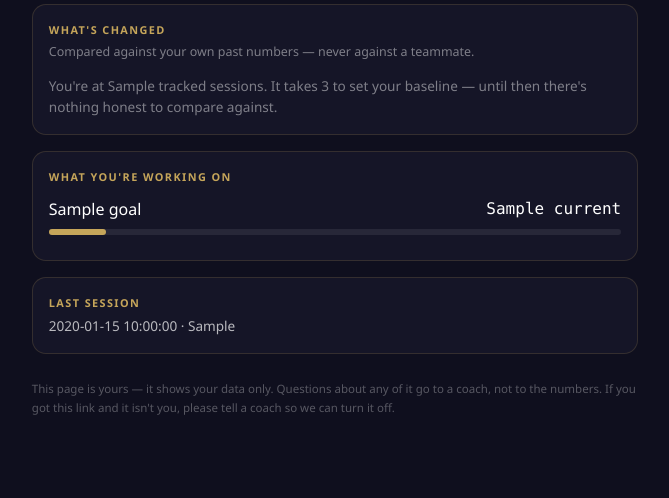
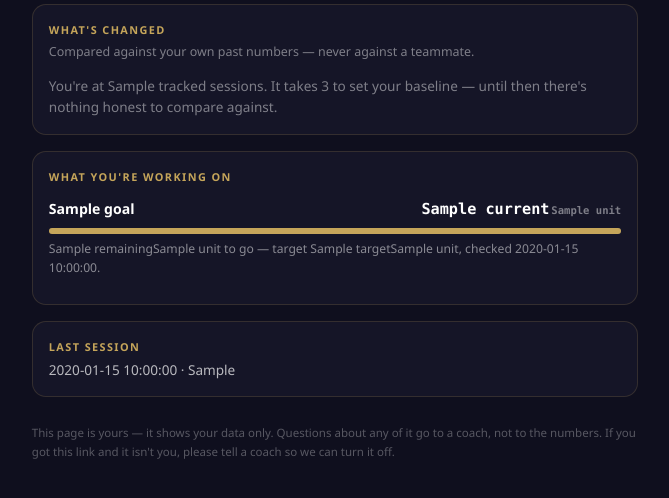
Before and after one commit to IDBach16/moeller-hub, a Flask app: template templates/mycard.html in a window 1280 px wide. Shown: the part 144-642 px from the top of the page, without its empty margins (305-974 px from the left). Run offline with Flask 3, Linux system fonts and the light colour scheme; the template is opened without the code that fills it: most values are stand-ins (such as "Sample title", 1, 10 or a date in 2020).

Commit message:
Fix two bugs the first goal-bearing card exposed
Opening a player who actually had a goal 500'd: the template treated
goal.progress as a percentage when profiles.goal_progress returns a dict
(state/current/start/target/pct/remaining). Every card for a player with
a goal was broken, and no test caught it because the fixtures had none.
There is a check for it now, plus the goal line reads like something a
kid would want -- "1.5mph to go, target 86.0mph, checked 2026-10-31".

The worse one: "What's changed" painted anything not-favorable red, and
favorable is None -- not False -- for a neutral-polarity metric. Both of
Seth's flagged changes are release side and horizontal break, which the
registry deliberately marks neutral: the system knows the number moved,
not whether that is good. So his card told him in red that his delivery
had gone wrong, which is precisely the "up is not good" rule this repo
already writes down. Three states now, and a neutral change says out
loud that it is a change, not a verdict, and belongs in a conversation
with a coach.

Co-Authored-By: Claude Opus 5 (1M context) <noreply@anthropic.com>

```diff
--- a/templates/mycard.html
+++ b/templates/mycard.html
@@ -64,9 +64,15 @@ h1{font-size:1.75rem;font-weight:800;letter-spacing:.01em;line-height:1.15}
 .chg:last-child{border-bottom:none}
 .chg .h{font-weight:700;font-size:.9rem}
 .chg .h.up{color:var(--up)} .chg .h.down{color:var(--down)}
+.chg .h.flat{color:var(--gold-light)}   /* moved, but not judged */
 .chg .d{color:rgba(255,255,255,.6);font-size:.82rem}
-.goal{padding:.55rem 0;border-bottom:1px solid rgba(255,255,255,.07)}
+.goal{padding:.6rem 0;border-bottom:1px solid rgba(255,255,255,.07)}
 .goal:last-child{border-bottom:none}
+.grow{display:flex;justify-content:space-between;align-items:baseline;gap:.6rem}
+.glab{font-size:.88rem;font-weight:600}
+.gnow{font-size:.95rem;font-weight:700;white-space:nowrap}
+.gnow small{font-size:.66rem;color:rgba(255,255,255,.45);margin-left:.12rem}
+.gmeta{margin-top:.35rem;font-size:.76rem;color:rgba(255,255,255,.5)}
 .gtrack{height:6px;border-radius:99px;background:rgba(255,255,255,.08);margin-top:.4rem}
 .gfill{height:100%;border-radius:99px;background:var(--gold)}
 .empty{color:rgba(255,255,255,.45);font-size:.85rem}
@@ -137,12 +143,23 @@ h1{font-size:1.75rem;font-weight:800;letter-spacing:.01em;line-height:1.15}
       <p class="empty">You're at {{ c.sessions_n }} tracked session{{ '' if c.sessions_n == 1 else 's' }}.
         It takes 3 to set your baseline — until then there's nothing honest to compare against.</p>
     {% elif c.changes %}
+      {# Three states, not two. favorable is None for a metric whose polarity is
+         'neutral' -- release side, horizontal break -- where the system knows
+         the number moved but NOT whether that is good. Painting those red tells
+         a kid his delivery went wrong when nobody concluded that. #}
       {% for ch in c.changes %}
       <div class="chg">
-        <div class="h {{ 'up' if ch.favorable else 'down' }}">
+        <div class="h {{ 'up' if ch.favorable else ('down' if ch.favorable is false else 'flat') }}">
           {{ ch.summary or ch.metric_key }}
         </div>
-        {% if ch.detected_on %}<div class="d">Spotted {{ ch.detected_on }}</div>{% endif %}
+        <div class="d">
+          {%- if ch.favorable is none %}A change, not a verdict — whether this
+            helps depends on what you and your coach are working on.
+          {%- elif ch.favorable %}Moving the right way.
+          {%- else %}Worth a conversation with your coach.
+          {%- endif %}
+          {% if ch.detected_on %}Spotted {{ ch.detected_on }}.{% endif %}
+        </div>
       </div>
       {% endfor %}
     {% else %}
@@ -155,14 +172,26 @@ h1{font-size:1.75rem;font-weight:800;letter-spacing:.01em;line-height:1.15}
   {% if c.goals %}
   <section class="card">
     <h2>What you're working on</h2>
+    {# g.progress is a dict from profiles.goal_progress -- {state, current,
+       start, target, pct, remaining} -- not a bare percentage. #}
     {% for g in c.goals %}
+    {% set pr = g.progress %}
     <div class="goal">
-      <div class="top" style="display:flex;justify-content:space-between;gap:.6rem">
-        <span>{{ g.label or g.metric_key }}</span>
-        {% if g.current is not none %}<span class="num">{{ g.current }}</span>{% endif %}
+      <div class="grow">
+        <span class="glab">{{ g.title or g.metric_label or g.metric_key }}</span>
+        {% if pr and pr.current is not none %}
+        <span class="num gnow">{{ pr.current }}<small>{{ g.unit }}</small></span>
+        {% endif %}
       </div>
-      {% if g.progress is not none %}
-      <div class="gtrack"><div class="gfill" style="width:{{ [[g.progress, 0]|max, 100]|min }}%"></div></div>
+      {% if pr and pr.pct is not none %}
+      <div class="gtrack">
+        <div class="gfill" style="width:{{ [[pr.pct, 0]|max, 100]|min }}%"></div>
+      </div>
+      <div class="gmeta">
+        {% if pr.state == 'met' %}Hit it — target was {{ pr.target }}{{ g.unit }}.
+        {% else %}{{ pr.remaining }}{{ g.unit }} to go — target {{ pr.target }}{{ g.unit }}{% if g.review_on %}, checked {{ g.review_on }}{% endif %}.
+        {% endif %}
+      </div>
       {% endif %}
     </div>
     {% endfor %}
```
Also changed, not shown: test_playerlink.py (+34 -0 lines).
